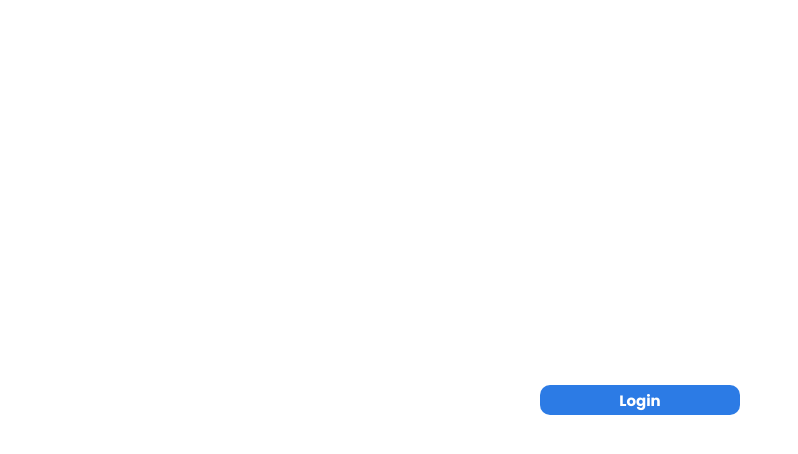
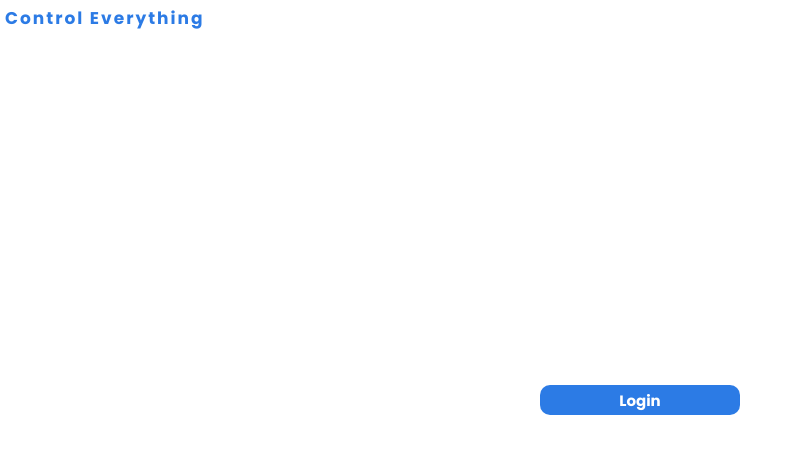
Before and after one commit to TTiagoSousa/Control_Everything_Admin, a React (Vite) app: page / in a window 1280 px wide. Shown: the top 454 px of the page, without its empty margins (0-798 px from the left). Built offline with nearby package versions, Linux system fonts and the light colour scheme.

Commit message:
Header Index

```diff
--- a/src/App.jsx
+++ b/src/App.jsx
@@ -1,11 +1,15 @@
 import './App.scss';
 import { Navigate, Route, Routes, useLocation } from 'react-router-dom';
 import * as Public_Page from './Imports/public.pages';
+import Header_Index from './Containers/Headers/Header_Index/Header_Index';
 
 function App() {
 
   return (
     <main>
+
+      <Header_Index />
+
       <Routes>
         <Route index element={<Public_Page.Index />} />
       </Routes>
--- /dev/null
+++ b/src/Containers/Headers/Header_Index/Header_Index.jsx
@@ -0,0 +1,15 @@
+import React from 'react';
+import './Header_Index.scss';
+
+const Header_Index = () => {
+  return (
+    <header className='Header_Index'>
+      <div className='Left_Side'>
+        <h1>Control Everything</h1>
+      </div>
+      <div className='Rigth_Side'></div>
+    </header>
+  )
+};
+
+export default Header_Index;
--- /dev/null
+++ b/src/Containers/Headers/Header_Index/Header_Index.scss
@@ -0,0 +1,20 @@
+@import '../../../Styles/Colors.scss';
+@import '../../../Styles/Fonts.scss';
+
+.Header_Index{
+  position: fixed;
+  height: 5vh;
+  width: 100%;
+  padding: 5px;
+  box-sizing: border-box;
+
+  .Left_Side{
+
+    h1{
+      font-family: $font_family_poppins;
+      font-size: 17px;
+      letter-spacing: 2px;
+      color: $blue_darker;
+    }
+  }
+}
```
